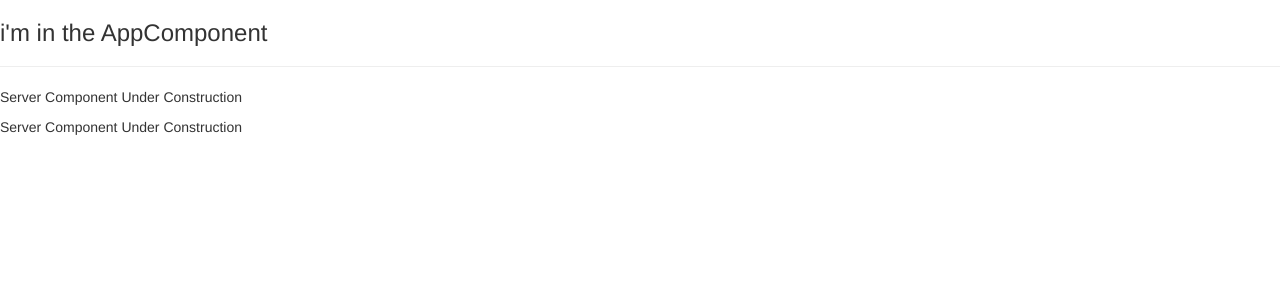
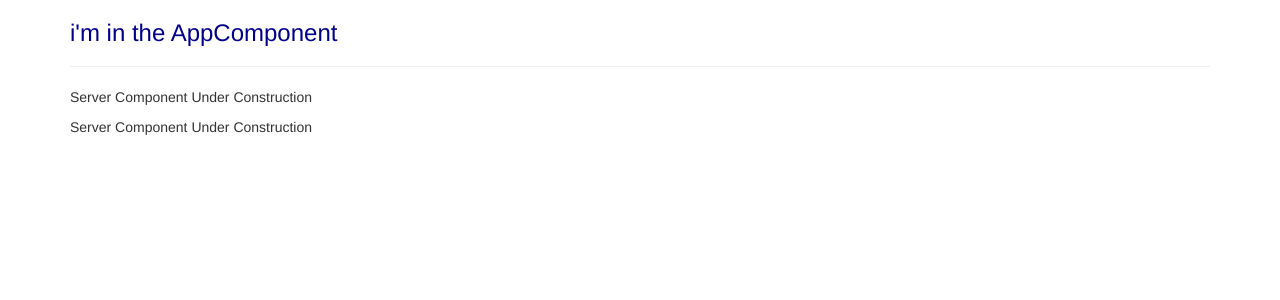
Before and after one commit to SinueeHernandez/udemyAngularCourse, an Angular app: page / in a window 1280 px wide. Shown: the top 300 px of the page. Built offline with nearby package versions, Linux system fonts and the light colour scheme.

Commit message:
Lecture 21

```diff
--- a/src/app/app.component.css
+++ b/src/app/app.component.css
@@ -0,0 +1,3 @@
+h3 {
+    color: darkblue;
+}
--- a/src/app/app.component.html
+++ b/src/app/app.component.html
@@ -1,3 +1,9 @@
-<h3>i'm in the AppComponent</h3>
-<hr>
-<app-servers></app-servers>
+<div class="container">
+  <div class="row">
+      <div class="col-xs-12">
+          <h3>i'm in the AppComponent</h3>
+          <hr>
+          <app-servers></app-servers>
+      </div>
+  </div>
+</div>
```
